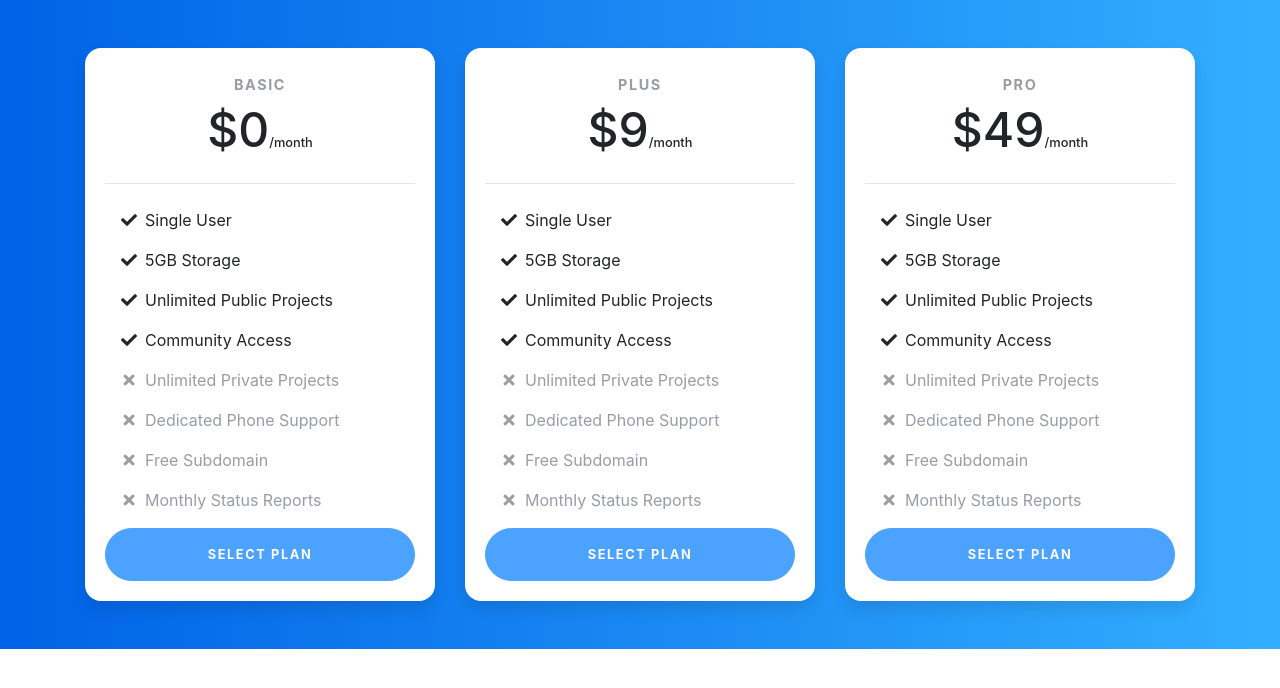
After one commit to ZendaInnocent/SAAS-kit, a Django app: page /change-plan/ in a window 1280 px wide. The commit adds this page. Shown: the top 688 px of the page. Run offline with Django 3.2, Linux system fonts and the light colour scheme; a user stored in the database is signed in; data comes from the database, SQL or seed files in the repository; both versions use the stored data as it was after the commit; some libraries are stand-ins or nearby versions.

Commit message:
feature: add change plan functionality.

```diff
--- /dev/null
+++ b/main/templates/main/change_plan.html
@@ -0,0 +1,51 @@
+{% extends 'base.html' %}
+
+{% block title %}
+Change Plan - {{ block.super }}
+{% endblock title %}
+
+{% block content %}
+<section class="pricing py-5">
+    <div class="container">
+        <div class="row">
+            {% for plan in plans %}
+            <div class="col-lg-4">
+                <div class="card mb-5 mb-lg-0">
+                    <div class="card-body">
+                        <h5 class="card-title text-muted text-uppercase text-center">{{ plan.name }}</h5>
+                        <h6 class="card-price text-center">${{ plan.price }}<span class="period">/month</span></h6>
+                        <hr>
+                        <ul class="fa-ul">
+                            <li><span class="fa-li"><i class="fas fa-check"></i></span>Single User</li>
+                            <li><span class="fa-li"><i class="fas fa-check"></i></span>5GB Storage</li>
+                            <li><span class="fa-li"><i class="fas fa-check"></i></span>Unlimited Public Projects</li>
+                            <li><span class="fa-li"><i class="fas fa-check"></i></span>Community Access</li>
+                            <li class="text-muted"><span class="fa-li"><i class="fas fa-times"></i></span>Unlimited
+                                Private Projects</li>
+                            <li class="text-muted"><span class="fa-li"><i class="fas fa-times"></i></span>Dedicated
+                                Phone Support</li>
+                            <li class="text-muted"><span class="fa-li"><i class="fas fa-times"></i></span>Free Subdomain
+                            </li>
+                            <li class="text-muted"><span class="fa-li"><i class="fas fa-times"></i></span>Monthly Status
+                                Reports</li>
+                        </ul>
+                        {% if request.user.is_authenticated %}
+                        <form method="POST">
+                            {% csrf_token %}
+                            <button
+                                class="btn btn-block text-uppercase {% if request.user.subscription_set.first.plan.name == plan.name %}btn-secondary disabled{% else %}btn-primary{% endif %}">Select
+                                Plan
+                            </button>
+                            <input type="hidden" value="{{ plan.name }}" name="plan">
+                        </form>
+                        {% endif %}
+                    </div>
+                </div>
+            </div>
+            {% endfor %}
+        </div>
+    </div>
+</section>
+{% endblock content %}
+
+</html>
--- a/main/templates/main/dashboard.html
+++ b/main/templates/main/dashboard.html
@@ -203,8 +203,8 @@ Dashboard - {{ block.super }}
                         <hr>
                         <form>
                             <div class="form-group">
-                                <h2>Current Plan: </h2>
-                                <button class="btn btn-primary">Change Plan</button>
+                                <h2>Current Plan: {{ current_plan.plan }}</h2>
+                                <a href="{% url 'main:change-plan' %}" class="btn btn-primary">Change Plan</a>
                                 <hr>
                                 </div>
                             <div class="form-group">
--- a/main/urls.py
+++ b/main/urls.py
@@ -7,4 +7,7 @@ app_name = 'main'
 urlpatterns = [
     path('', views.index_view, name='home'),
     path('dashboard/', views.dashboard, name='dashboard'),
+    path('change-plan/', views.change_plan, name='change-plan'),
+    path('confirm-plan/', views.confirm_plan, name='confirm-plan'),
+    path('thank-you/', views.thank_you, name='thank-you'),
 ]
--- a/main/views.py
+++ b/main/views.py
@@ -1,7 +1,10 @@
-from django.shortcuts import render
+from django.contrib.auth import login
+from django.shortcuts import get_object_or_404, redirect, render
+from django.contrib.auth.decorators import login_required
+from django.contrib import messages
+from django.urls import reverse
 
 from .models import Plan
-from django.contrib.auth.decorators import login_required
 
 
 def index_view(request):
@@ -14,4 +17,63 @@ def index_view(request):
 
 @login_required
 def dashboard(request):
-    return render(request, 'main/dashboard.html')
+    context = {
+        'current_plan': request.user.subscription_set.first(),
+    }
+    return render(request, 'main/dashboard.html', context)
+
+
+@login_required
+def change_plan(request):
+    plans = Plan.objects.all()
+
+    if request.method == 'POST':
+        sub = request.user.subscription_set.first()
+        plan = request.POST['plan']
+        request.session['plan'] = plan
+        new_plan = get_object_or_404(Plan, name=plan)
+        if sub.plan == new_plan:
+            messages.info(
+                request, (f'You are current subscribed to {sub.plan} plan. '
+                          f'Please select different plan to change.'))
+            return redirect(reverse('main:change-plan'))
+        else:
+            context = {'new_plan': new_plan, 'current_plan': sub.plan}
+            return render(request, 'main/confirm_plan.html', context)
+
+    context = {
+        'plans': plans,
+    }
+    return render(request, 'main/change_plan.html', context)
+
+
+@login_required
+def confirm_plan(request):
+    if request.method == 'POST':
+        current_plan = request.user.subscription_set.first()
+        plan = request.session['plan'] if request.session['plan'] else None
+        if plan != current_plan.plan:
+            new_plan = get_object_or_404(Plan, name=plan)
+            # set new plan for the user
+            if request.user.is_authenticated:
+                user = request.user
+                # get user subscription
+                sub = user.subscription_set.first()
+                sub.plan = new_plan
+                sub.save()
+                del request.session['plan']
+                messages.success(
+                    request, 'You plan has changed successful.')
+            return render(request, 'main/thank_you.html', {
+                'new_plan': new_plan,
+            })
+
+    context = {
+        'current_plan': request.user.subscription_set.first(),
+    }
+    return render(request, 'main/confirm_plan.html', context)
+
+
+@login_required
+def thank_you(request):
+    return render(request, 'main/thank_you.html')
--- a/templates/base.html
+++ b/templates/base.html
@@ -13,6 +13,20 @@
 
 <body>
 
+    {% if messages %}
+    <div class="container pt-3">
+        {% for message in messages %}
+        <div class="alert alert-{{ message.tags }} alert-dismissible fade show" role="alert">
+            <button type="button" class="close" data-dismiss="alert" aria-label="Close">
+                <span aria-hidden="true">&times;</span>
+                <span class="sr-only">Close</span>
+            </button>
+            {{ message }}
+        </div>
+        {% endfor %}
+    </div>
+    {% endif %}
+
     {% block content %}
 
     {% endblock content %}
```
Also changed, not shown: main/templates/main/confirm_plan.html (added, +19 -0 lines), main/templates/main/thank_you.html (added, +20 -0 lines), db.sqlite3.
